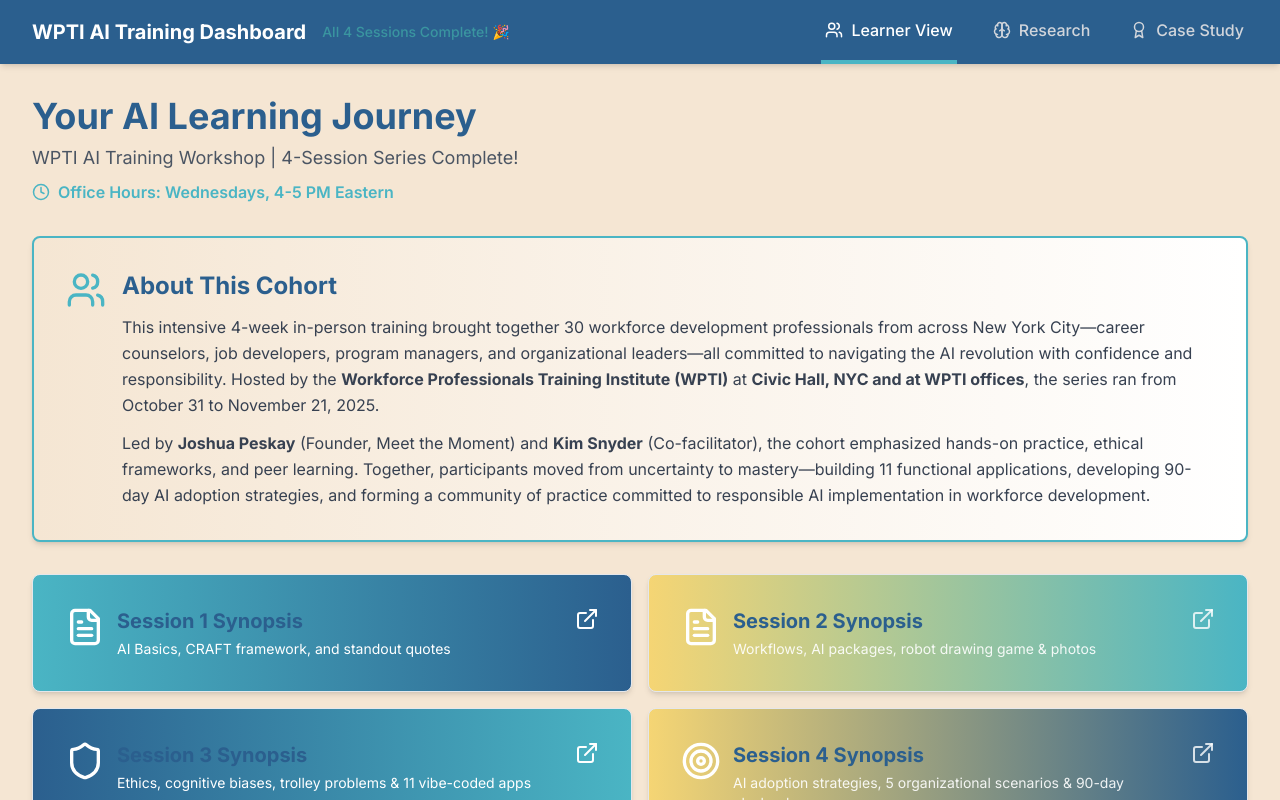
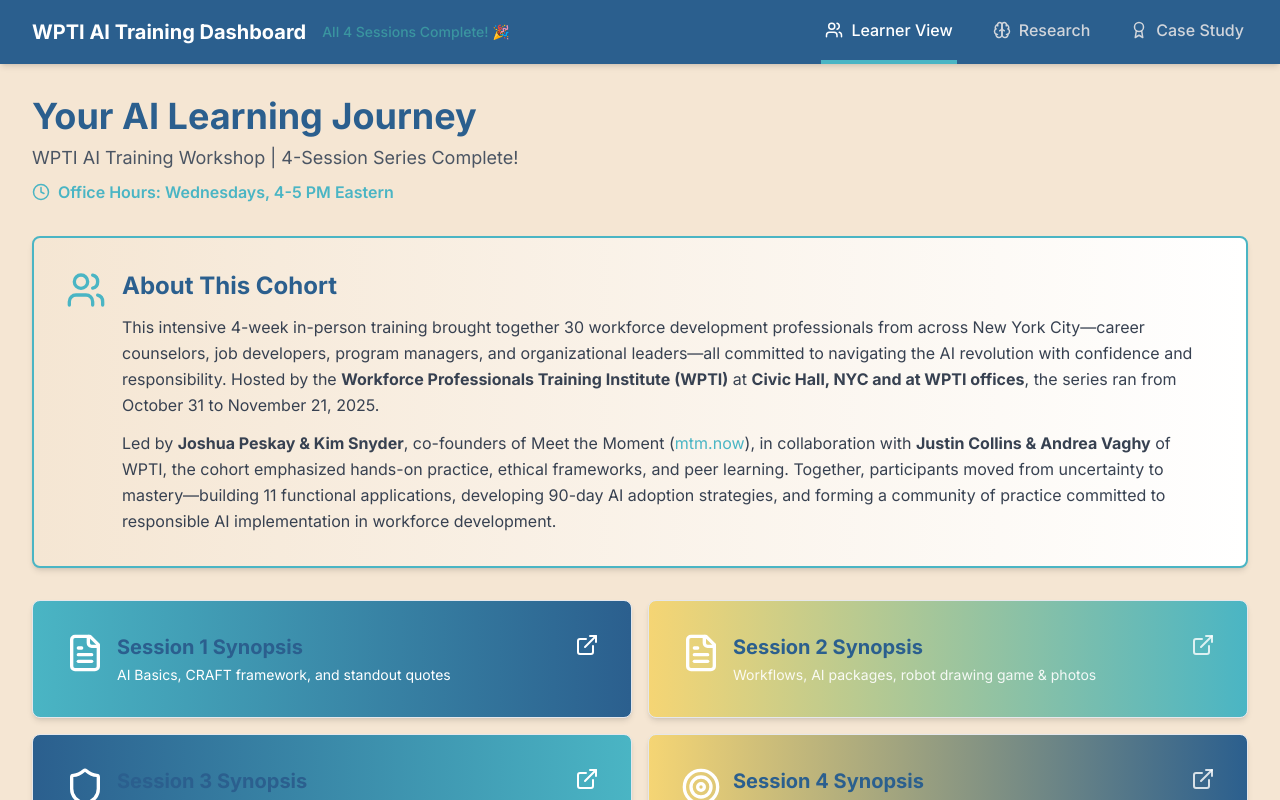
Before and after one commit to joshuamtm/wpti-ai-dashboard, a React (Vite) app: page / in a window 1280 px wide. Shown: the top 800 px of the page. Built offline with nearby package versions, Linux system fonts and the light colour scheme.

Commit message:
fix: update facilitator info - MTM co-founders and WPTI collaborators

```diff
--- a/src/components/LearnerDashboard.jsx
+++ b/src/components/LearnerDashboard.jsx
@@ -222,7 +222,7 @@
               This intensive 4-week in-person training brought together 30 workforce development professionals from across New York City—career counselors, job developers, program managers, and organizational leaders—all committed to navigating the AI revolution with confidence and responsibility. Hosted by the <strong>Workforce Professionals Training Institute (WPTI)</strong> at <strong>Civic Hall, NYC and at WPTI offices</strong>, the series ran from October 31 to November 21, 2025.
             </p>
             <p className="text-gray-700 leading-relaxed">
-              Led by <strong>Joshua Peskay</strong> (Founder, Meet the Moment) and <strong>Kim Snyder</strong> (Co-facilitator), the cohort emphasized hands-on practice, ethical frameworks, and peer learning. Together, participants moved from uncertainty to mastery—building 11 functional applications, developing 90-day AI adoption strategies, and forming a community of practice committed to responsible AI implementation in workforce development.
+              Led by <strong>Joshua Peskay & Kim Snyder</strong>, co-founders of Meet the Moment (<a href="https://mtm.now" target="_blank" rel="noopener noreferrer" className="text-turquoise hover:underline">mtm.now</a>), in collaboration with <strong>Justin Collins & Andrea Vaghy</strong> of WPTI, the cohort emphasized hands-on practice, ethical frameworks, and peer learning. Together, participants moved from uncertainty to mastery—building 11 functional applications, developing 90-day AI adoption strategies, and forming a community of practice committed to responsible AI implementation in workforce development.
             </p>
           </div>
         </div>
```
